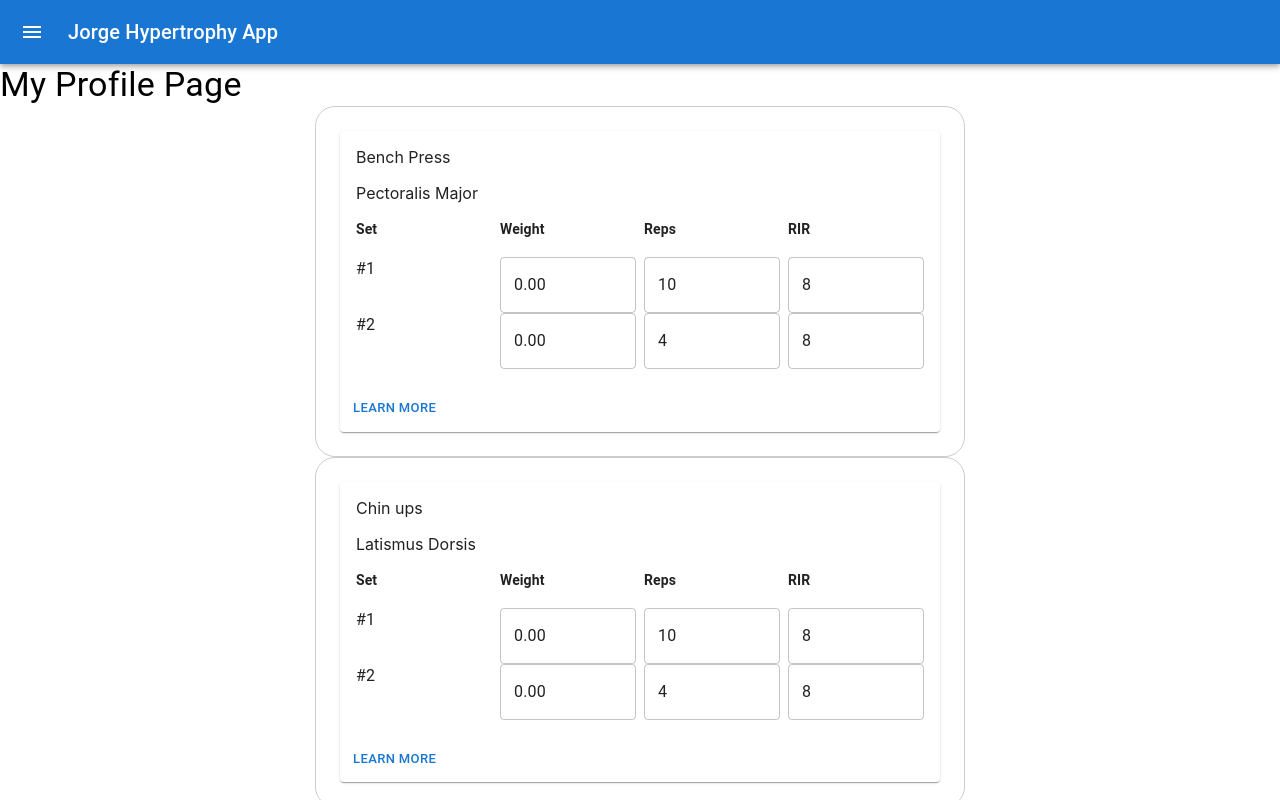
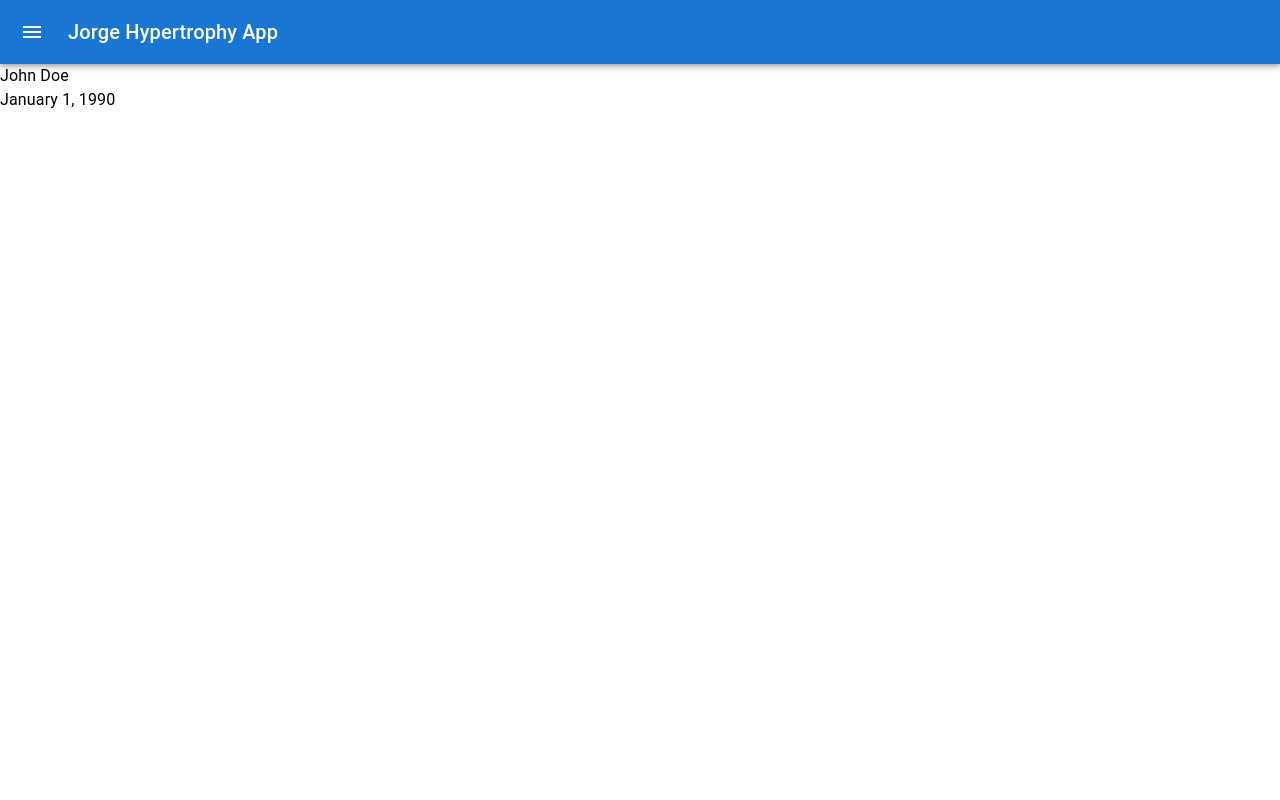
Before and after one commit to jmarcoz1/workout_app_frontend, a React (Create React App) app: page / in a window 1280 px wide. Shown: the top 800 px of the page. Built offline with nearby package versions, Linux system fonts and the light colour scheme.

Commit message:
added training and profile page

```diff
--- a/src/App.js
+++ b/src/App.js
@@ -7,18 +7,6 @@ const App = () => {
   return (
     <div>
       <AppWithSidebar />
-      <ExerciseCard
-        exerciseName={'Bench Press'}
-        muscleName={'Pectoralis Major'}
-      />
-      <ExerciseCard
-        exerciseName={'Chin ups'}
-        muscleName={'Latismus Dorsis'}
-      />
-      <ExerciseCard
-        exerciseName={'Hack squat'}
-        muscleName={'Quadriceps'}
-      />
     </div>
 
   );
--- a/src/components/navigation/AppWithSidebar.js
+++ b/src/components/navigation/AppWithSidebar.js
@@ -3,6 +3,9 @@ import HomeIcon from '@mui/icons-material/Home';
 import FitnessCenterIcon from '@mui/icons-material/FitnessCenter';
 import { AppBar, Toolbar, IconButton, Typography, Drawer, List, ListItem, ListItemText, ListItemIcon, ListItemButton } from '@mui/material';
 import MenuIcon from '@mui/icons-material/Menu';
+
+import ProfilePage from '../pages/ProfilePage'
+import TrainingPage from '../pages/TrainingPage';
 
 const AppWithSidebar = () => {
   const [isDrawerOpen, setDrawerOpen] = useState(false);
@@ -61,19 +64,11 @@ const AppWithSidebar = () => {
       {/* Main Content */}
       <div>
         {selectedPage === 'profile' && (
-          // Render the content for the 'My profile' page
-          <div>
-            <Typography variant="h4">My Profile Page</Typography>
-            {/* Add your profile page content here */}
-          </div>
+          <ProfilePage userName="John Doe" dateOfBirth="January 1, 1990" />
         )}
 
         {selectedPage === 'training' && (
-          // Render the content for the 'My training' page
-          <div>
-            <Typography variant="h4">My Training Page</Typography>
-            {/* Add your training page content here */}
-          </div>
+          <TrainingPage />
         )}
       </div>
     </div>
--- /dev/null
+++ b/src/components/pages/ProfilePage.js
@@ -0,0 +1,17 @@
+import React from 'react'
+import { Typography, Grid } from '@mui/material';
+
+const ProfilePage = (props) => {
+
+  let name = props.userName
+  let dateOfBirth = props.dateOfBirth
+
+  return (
+    <div>
+      <Typography>{name}</Typography>
+      <Typography>{dateOfBirth}</Typography>
+    </div>
+  )
+}
+
+export default ProfilePage
--- /dev/null
+++ b/src/components/pages/TrainingPage.js
@@ -0,0 +1,24 @@
+import React from 'react'
+import { Typography, Grid } from '@mui/material';
+import ExerciseCard from '../workout_components/ExerciseCard';
+
+const TrainingPage = () => {
+    return (
+        <div>
+          <ExerciseCard
+             exerciseName={'Bench Press'}
+             muscleName={'Pectoralis Major'}
+          />
+          <ExerciseCard
+            exerciseName={'Chin ups'}
+            muscleName={'Latismus Dorsis'}
+          />
+          <ExerciseCard
+            exerciseName={'Hack squat'}
+            muscleName={'Quadriceps'}
+          />
+        </div>
+    )
+}
+
+export default TrainingPage
--- a/src/components/workout_components/PerformedSets.js
+++ b/src/components/workout_components/PerformedSets.js
@@ -1,5 +1,4 @@
 import { Typography, Grid } from '@mui/material';
-import TextField from '@mui/material/TextField';
 import Set from './Set'; // Import the Set component
 
 const PerformedSets = (props) => {
```
